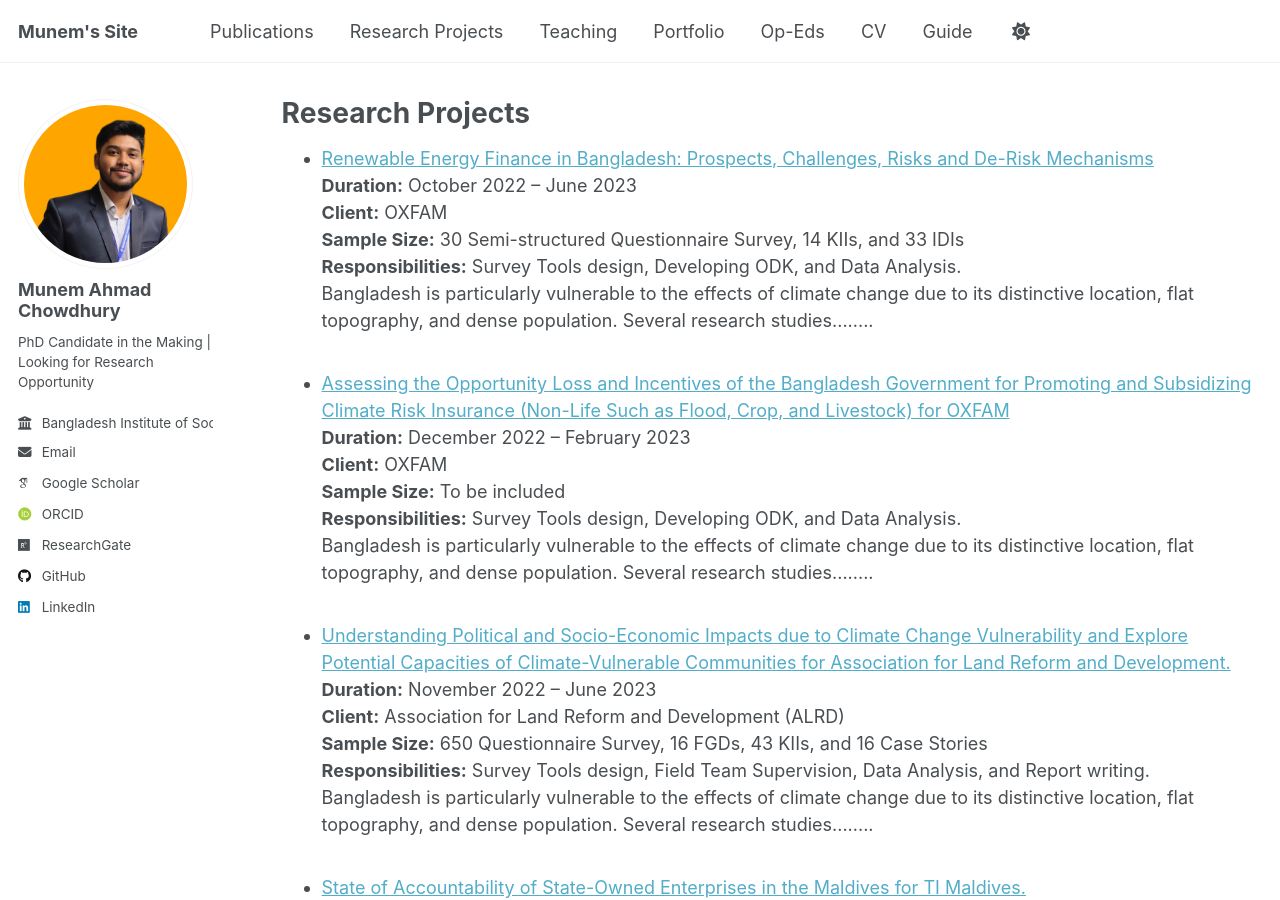
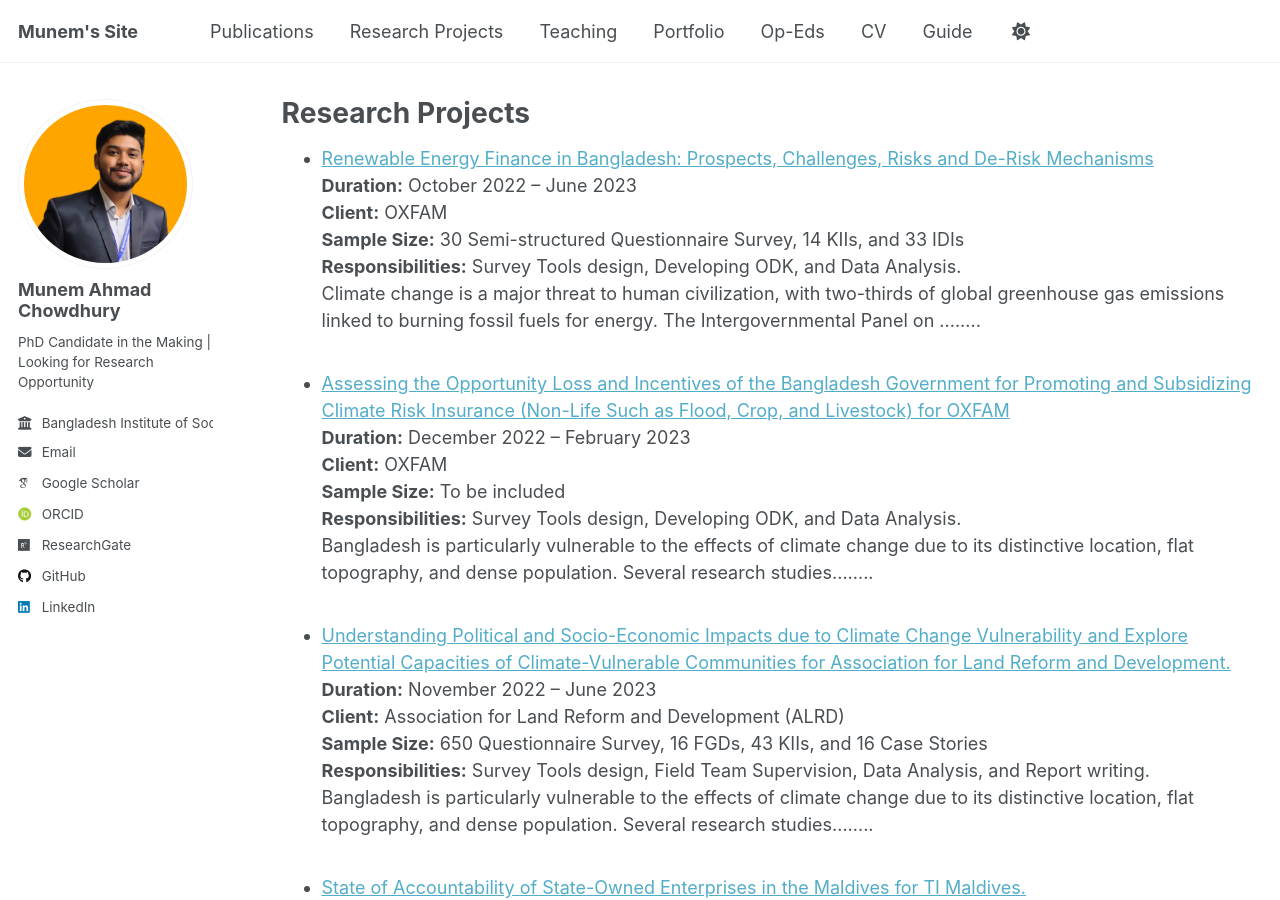
Before and after one commit to munemahmad/munemahmad.github.io, a Jekyll site: the page built from projects.md, in a window 1280 px wide and 900 px high. Built offline with Jekyll 4.4.1, drawn with Linux system fonts in a browser that asks for light colours; some web fonts are replaced; a script that is not in the unit is left out.

Commit message:
Update project4.md

```diff
--- a/_projects/project4.md
+++ b/_projects/project4.md
@@ -4,8 +4,8 @@ duration: "October 2022 – June 2023"
 client: "OXFAM"
 sample_size: " 30 Semi-structured Questionnaire Survey, 14 KIIs, and 33 IDIs"
 responsibilities: "Survey Tools design, Developing ODK, and Data Analysis."
-excerpt: "Bangladesh is particularly vulnerable to the effects of climate change due to its distinctive location, flat topography, and dense population. Several research studies........"
-permalink: /projects/project2
+excerpt: "Climate change is a major threat to human civilization, with two-thirds of global greenhouse gas emissions linked to burning fossil fuels for energy. The Intergovernmental Panel on ........"
+permalink: /projects/project4
 date: 2023-06-30
 collection: projects
 layout: archive
```
